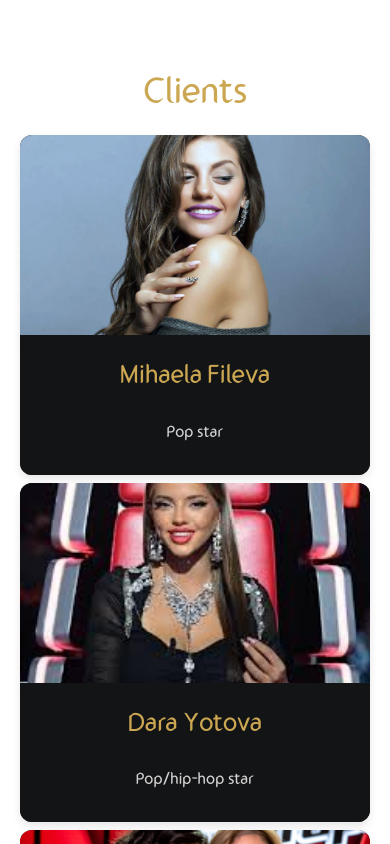
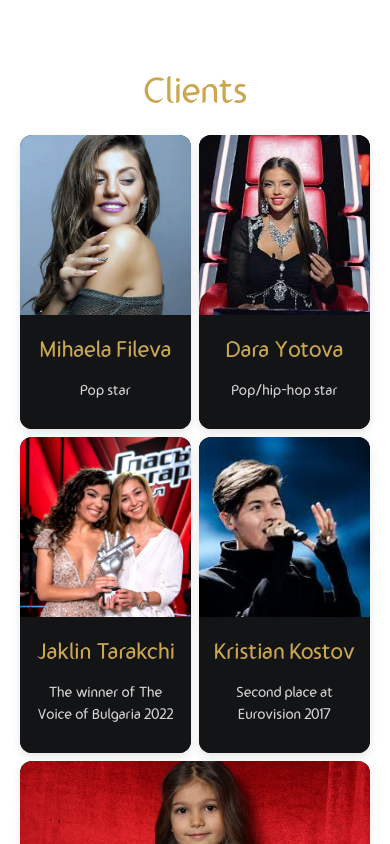
Before and after one commit to andrei-alexandrov/artist-portfolio, a Next.js app: page / in a window 390 px wide. Shown: the part 1580-2424 px from the top of the page. Built offline with nearby package versions, Linux system fonts and the light colour scheme.

Commit message:
Changed card size for smaller screens

```diff
--- a/src/app/components/ClientCard/ClientCard.scss
+++ b/src/app/components/ClientCard/ClientCard.scss
@@ -55,6 +55,36 @@
   color: #d4d3d3;
 }
 
+@media (max-width: 527px) {
+  .card-container > div {
+    max-width: 150px;
+    flex: 1 1 150px;
+  }
+
+  .card-img {
+    height: 180px;
+  }
+
+  .card-data {
+    padding: 0.8rem;
+  }
+
+  .card-name {
+    font-size: 1.4rem;
+  }
+
+  .card-description {
+    margin-top: 1rem;
+    font-size: 0.9rem;
+  }
+}
+
+@media (min-width: 600px) and (max-width: 764px) {
+  .card-container {
+    margin-bottom: 19rem;
+  }
+}
+
 @media (max-width: 768px) {
   .card-container {
     gap: 0.5rem;
```
